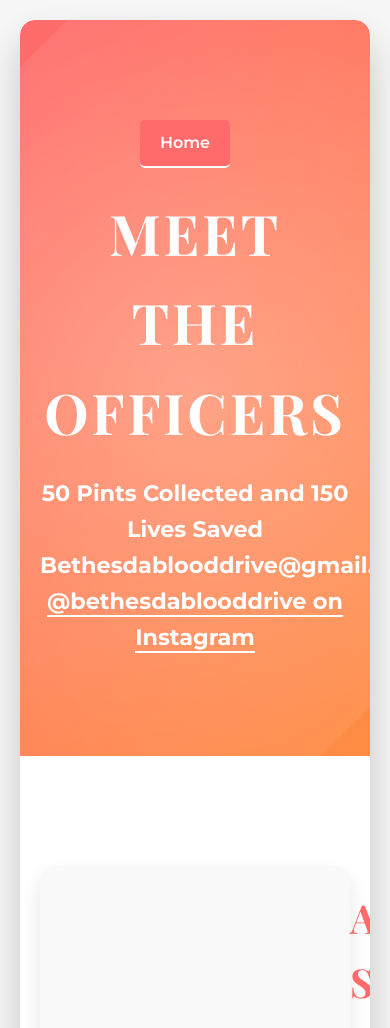
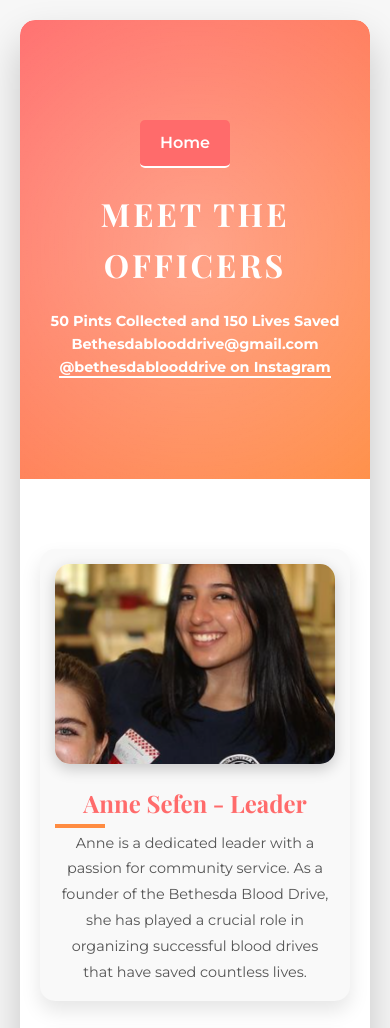
Before and after one commit to BethesdaBloodDrive/BethesdaBloodDrive, a plain HTML site: page Project_2_Sefen/officers.html in a window 390 px wide. Shown: the top 1028 px of the page. Drawn offline with nearby package versions, Linux system fonts and the light colour scheme.

Commit message:
updateofficer page to make it  fit on the thing

```diff
--- a/Project_2_Sefen/officers.html
+++ b/Project_2_Sefen/officers.html
@@ -46,7 +46,7 @@
 
         header h1 {
             font-family: 'Playfair Display', serif;
-            font-size: 3.5rem;
+            font-size: 3rem;
             margin-bottom: 20px;
             position: relative;
             z-index: 2;
@@ -56,7 +56,7 @@
         }
 
         header p {
-            font-size: 1.4rem;
+            font-size: 1.2rem;
             font-weight: 600;
             position: relative;
             z-index: 2;
@@ -90,20 +90,21 @@
         }
 
         section {
-            padding: 60px 20px;
+            padding: 40px 20px;
             position: relative;
         }
 
         .officer-profile {
             display: flex;
             align-items: center;
-            margin-top: 50px;
+            margin-top: 30px;
             padding: 20px;
             background-color: #f9f9f9;
             border-radius: 15px;
             box-shadow: 0 10px 20px rgba(0, 0, 0, 0.1);
             transition: transform 0.3s ease, box-shadow 0.3s ease;
             animation: fadeIn 1.5s ease-in-out;
+            flex-wrap: wrap; /* Allow wrapping for smaller screens */
         }
 
         .officer-profile:hover {
@@ -117,18 +118,13 @@
 
         .slideshow-container {
             position: relative;
-            width: 250px;
+            width: 100%;
+            max-width: 250px;
             height: 250px;
             border-radius: 15px;
             overflow: hidden;
             box-shadow: 0 5px 15px rgba(0, 0, 0, 0.2);
-            flex-shrink: 0;
-            margin-right: 40px; /* Add spacing between the image and text */
-        }
-
-        .officer-profile:nth-child(even) .slideshow-container {
-            margin-left: 40px; /* Add spacing for reversed direction */
-            margin-right: 0;
+            margin-bottom: 20px; /* Add margin at the bottom for better spacing */
         }
 
         .slideshow-container img {
@@ -163,7 +159,7 @@
 
         .officer-profile h2 {
             font-family: 'Playfair Display', serif;
-            font-size: 2.5rem;
+            font-size: 2rem;
             margin-bottom: 15px;
             color: #FF6B6B;
             position: relative;
@@ -180,7 +176,7 @@
         }
 
         .officer-profile p {
-            font-size: 1.2rem;
+            font-size: 1.1rem;
             color: #555;
             line-height: 1.8;
         }
@@ -270,6 +266,84 @@
             }
         }
 
+        /* Media Queries */
+        @media (max-width: 768px) {
+            header h1 {
+                font-size: 2.5rem;
+            }
+
+            header p {
+                font-size: 1rem;
+            }
+
+            .officer-profile {
+                flex-direction: column;
+                text-align: center;
+            }
+
+            .slideshow-container {
+                margin-left: 0;
+                margin-right: 0;
+                max-width: 100%;
+            }
+
+            .officer-profile h2 {
+                font-size: 1.8rem;
+                margin-bottom: 10px;
+            }
+
+            .officer-profile p {
+                font-size: 1rem;
+            }
+        }
+
+        @media (max-width: 480px) {
+            header h1 {
+                font-size: 2rem;
+            }
+
+            header p {
+                font-size: 0.9rem;
+            }
+
+            .officer-profile {
+                padding: 15px;
+            }
+
+            .officer-profile h2 {
+                font-size: 1.5rem;
+                margin-bottom: 8px;
+            }
+    .officer-profile p {
+                font-size: 0.9rem;
+            }
+
+            .slideshow-container {
+                height: 200px;
+            }
+        }
+
+        @media (max-width: 360px) {
+            header h1 {
+                font-size: 1.8rem;
+            }
+
+            header p {
+                font-size: 0.8rem;
+            }
+
+            .officer-profile h2 {
+                font-size: 1.4rem;
+            }
+
+            .officer-profile p {
+                font-size: 0.85rem;
+            }
+
+            .slideshow-container {
+                height: 180px;
+            }
+        }
     </style>
 </head>
 <body id="top">
@@ -283,7 +357,7 @@
 
         <h1>Meet the Officers</h1>
         <p><strong>50 Pints Collected and 150 Lives Saved<br>
-		Bethesdablooddrive@gmail.com<br>
+        Bethesdablooddrive@gmail.com<br>
         <a href="https://www.instagram.com/bethesdablooddrive/" target="_blank">@bethesdablooddrive on Instagram</a></strong></p>
     </header>
 
```
